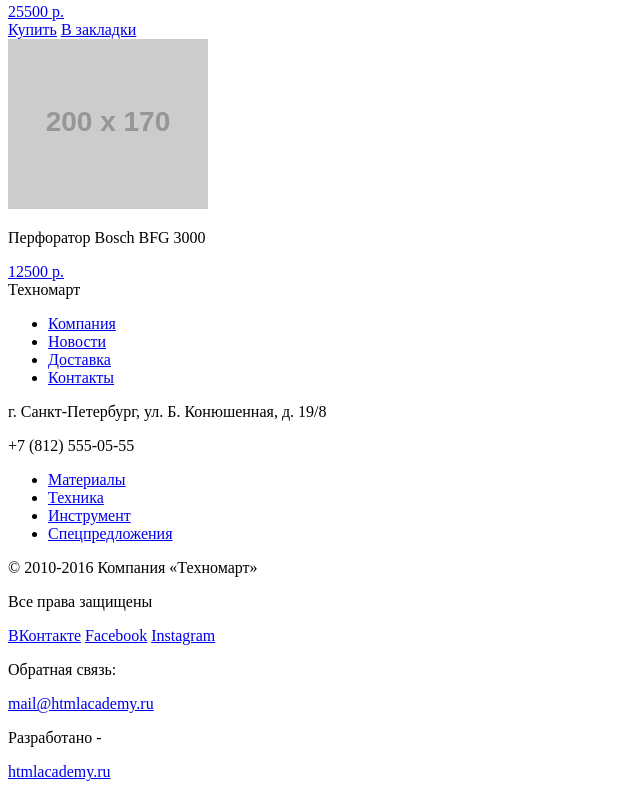
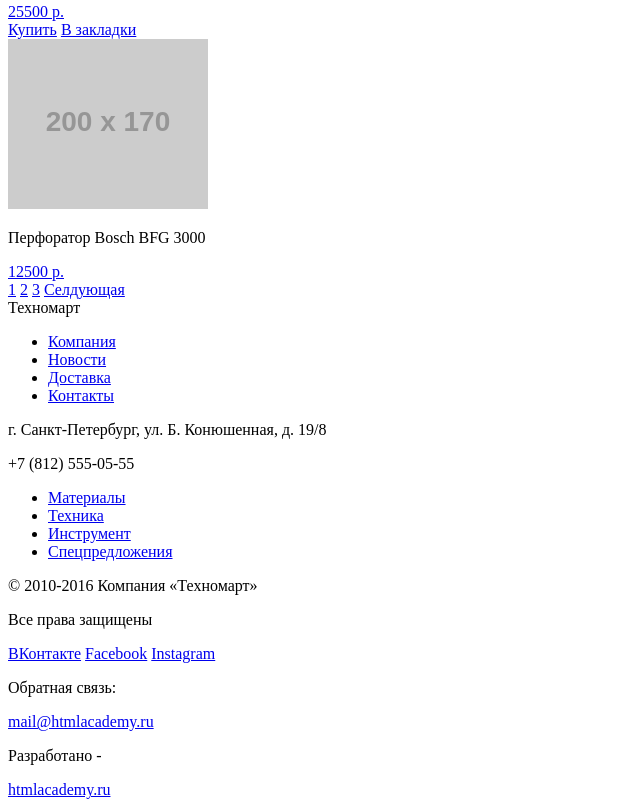
Before and after one commit to roman-stepanov/2304-technomart, a plain HTML site: page catalog.html in a window 1280 px wide. Shown: the part 3042-3849 px from the top of the page, without its empty margins (0-640 px from the left). Drawn offline with Linux system fonts and the light colour scheme; placeholder pictures from the web are drawn by us.

Commit message:
Добавлен блок с переключателем страниц

```diff
--- a/catalog.html
+++ b/catalog.html
@@ -183,6 +183,13 @@
                     <a href="#" class="goods-price">12500 р.</a>
                 </article>
             </div>
+            <!-- -->
+            <div class="page-navigator">
+                <a href="#">1</a>
+                <a href="#">2</a>
+                <a href="#">3</a>
+                <a href="#">Селдующая</a>
+            </div>
   		</div>
   	</main>
   	<footer class="first-footer">
```
